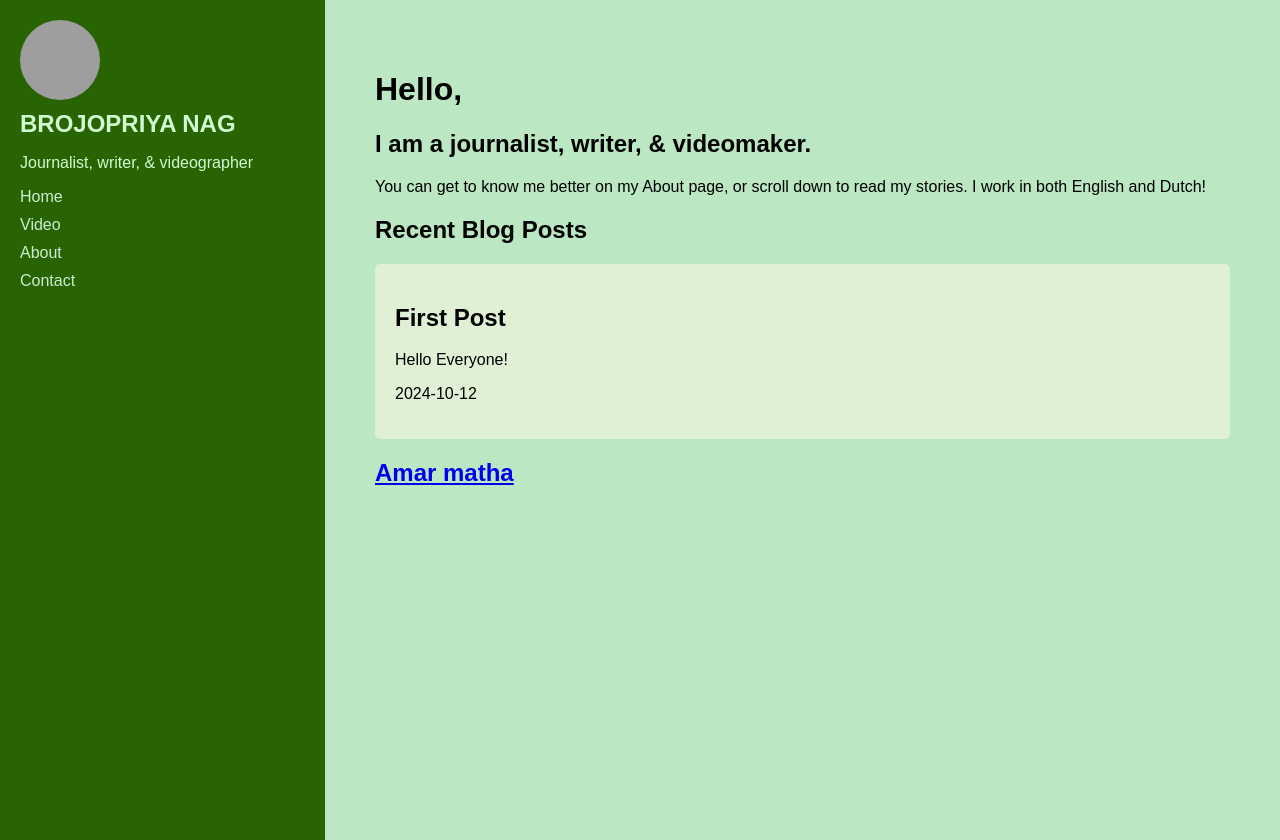
After one commit to Brojopriya/Blog_site-edge-, a Django app: page /portfolio/ in a window 1280 px wide. The commit adds this page. Run offline with Django 5.2, Linux system fonts and the light colour scheme; data comes from the database, SQL or seed files in the repository; grey boxes are pictures that could not be loaded.

Commit message:
upto post page

```diff
--- a/blockside/urls.py
+++ b/blockside/urls.py
@@ -16,11 +16,12 @@ Including another URLconf
 """
 from django.contrib import admin
 from django.urls import path
-from post.views import post_list_view,PostListTemplate,post_page_view
+from post.views import post_list_view,portfolio_view,post_page_view
 
 urlpatterns = [
     path('admin/', admin.site.urls),
     path("post-list",post_list_view),
-     path("post_page/<int:id>",post_page_view)
+    path('portfolio/',portfolio_view),
+     path("post_page/<int:id>",post_page_view,name="one-post"),
 
 ]
--- a/post/views.py
+++ b/post/views.py
@@ -25,6 +25,15 @@ def post_list_view(request):
 
     return render (request,"post-list.html",context)
 
+
+def portfolio_view(request):
+    portfolio_data= Post.objects.all().order_by('-id')[:3]
+
+    context={
+        "data":portfolio_data
+    }
+    return render(request,"portfolio.html",context)
+
 def post_page_view(request,id):
     post_data= Post.objects.get(id=id)
     context={
--- /dev/null
+++ b/templates/portfolio.html
@@ -0,0 +1,86 @@
+<!DOCTYPE html>
+<html lang="en">
+<head>
+    <meta charset="UTF-8">
+    <meta name="viewport" content="width=device-width, initial-scale=1.0">
+    <title>Personal Blog</title>
+    <style>
+        body {
+            display: flex;
+            margin: 0;
+            font-family: Arial, sans-serif;
+        }
+        .sidebar {
+            width: 25%;
+           background: rgb(40, 100, 1);
+            color: rgb(209, 250, 209);
+            padding: 20px;
+            height: 100vh;
+        }
+        .sidebar img {
+            width: 80px;
+            height: 80px;
+            border-radius: 50%;
+            display: block;
+            margin-bottom: 10px;
+        }
+        .sidebar h2 {
+            margin: 0;
+        }
+        .sidebar a {
+            display: block;
+            color: rgb(202, 236, 213);
+            text-decoration: none;
+            margin-top: 10px;
+        }
+        .content {
+            width: 75%;
+            padding: 50px;
+            background: #bbe8c3;
+        }
+        .post {
+            background: rgb(223, 240, 212);
+            padding: 20px;
+            margin-bottom: 20px;
+            border-radius: 5px;
+        }
+    </style>
+</head>
+<body>
+    <div class="sidebar">
+        <img src="profile.jpg" alt="Profile Picture">
+        <h2>BROJOPRIYA NAG</h2>
+        <p>Journalist, writer, & videographer</p>
+        <a href="#">Home</a>
+        <a href="#">Video</a>
+
+        <a href="#">About</a>
+        <a href="#">Contact</a>
+    </div>
+    <div class="content">
+        <h1>Hello,</h1>
+        <h2>I am a journalist, writer, & videomaker.</h2>
+        <p>You can get to know me better on my About page, or scroll down to read my stories. I work in both English and Dutch!</p>
+
+         <section id="blog">
+        <h2>Recent Blog Posts</h2>
+
+        <div class="post">
+            <h2>First Post</h2>
+            <p>Hello Everyone!</p>
+            <p>2024-10-12</p>
+        </div>
+        {% for post in data %}
+        <div class="article">
+            <a href="http://127.0.0.1:8000/single-post/{{post.id}}" >
+                <h2>{{ post.title }}</h2>
+            </a>
+            <!-- <p>{{ post.content }}</p> -->
+
+        </div>
+    {% endfor %}
+    </section>
+
+    </div>
+</body>
+</html>
```
Also changed, not shown: templates/post-list.html (+22 -71 lines).
